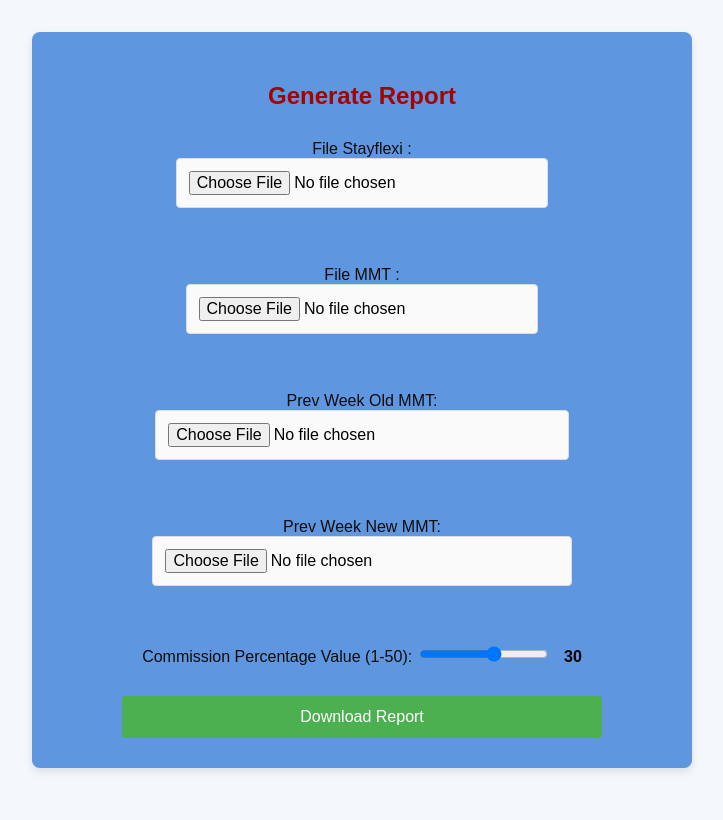
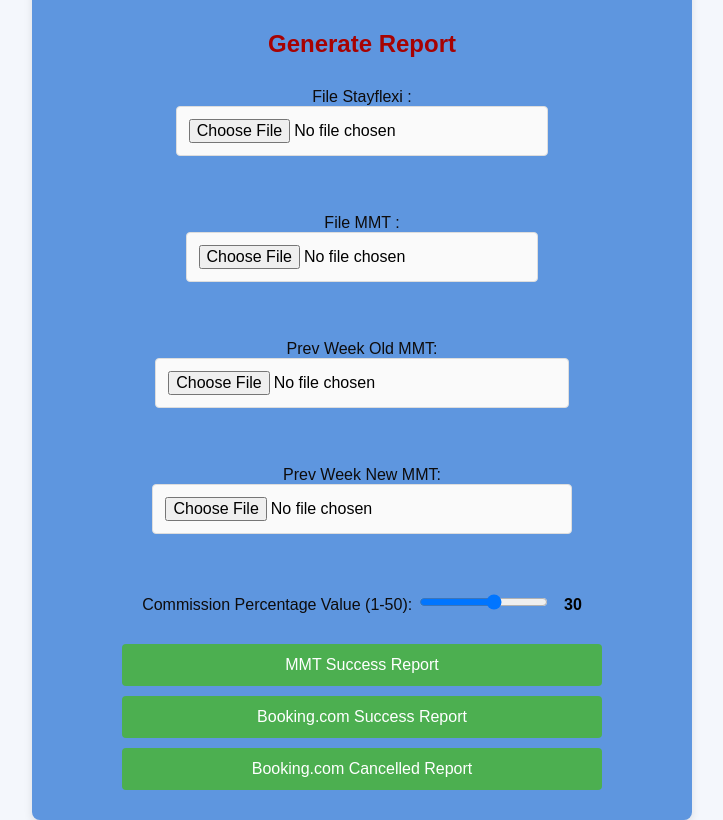
Before and after one commit to debasishnayak12/excel_analyzer, a Flask app: page / in a window 1280 px wide. Shown: the whole page, without its empty margins (278-1001 px from the left). Before the commit the page ends 772 px from the top, so only its background shows below. Run offline with Flask 3, Linux system fonts and the light colour scheme.

Commit message:
Update index.html

```diff
--- a/src/templates/index.html
+++ b/src/templates/index.html
@@ -36,7 +36,12 @@
                 <span id="sliderValue" style="font-weight: bold; margin-left: 10px;">30</span>
             </div>
 
-            <button type="button" id="submitFiles">Download Report</button>
+
+            <div class="row btn">
+                <button type="button" id="submitFiles">MMT Success Report</button>
+                <button type="button" id="submitFiles2">Booking.com Success Report</button>
+                <button type="button" id="submitFiles3">Booking.com Cancelled Report</button>
+            </div>
 
             <div id="alertMessage" class="alert"></div>
         </form>
```
